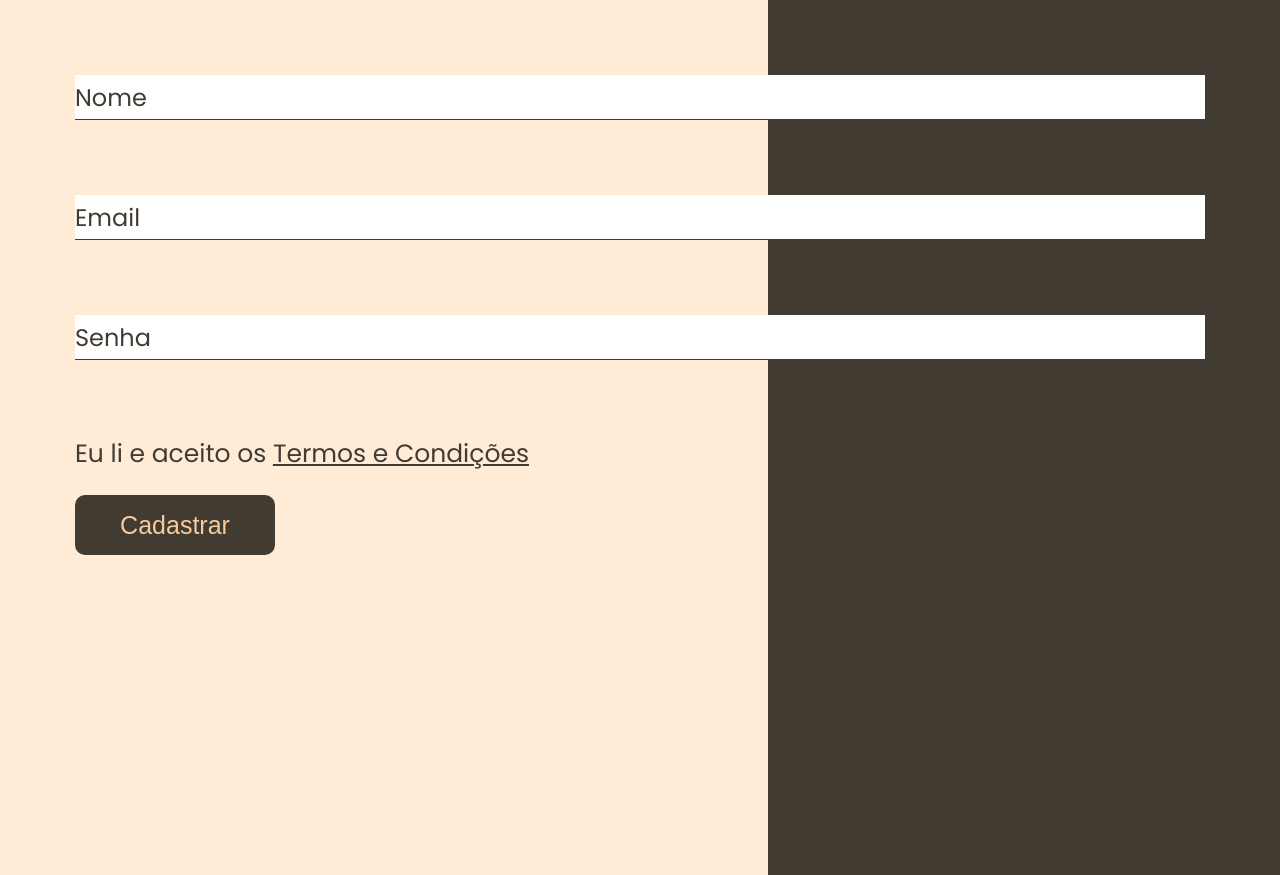
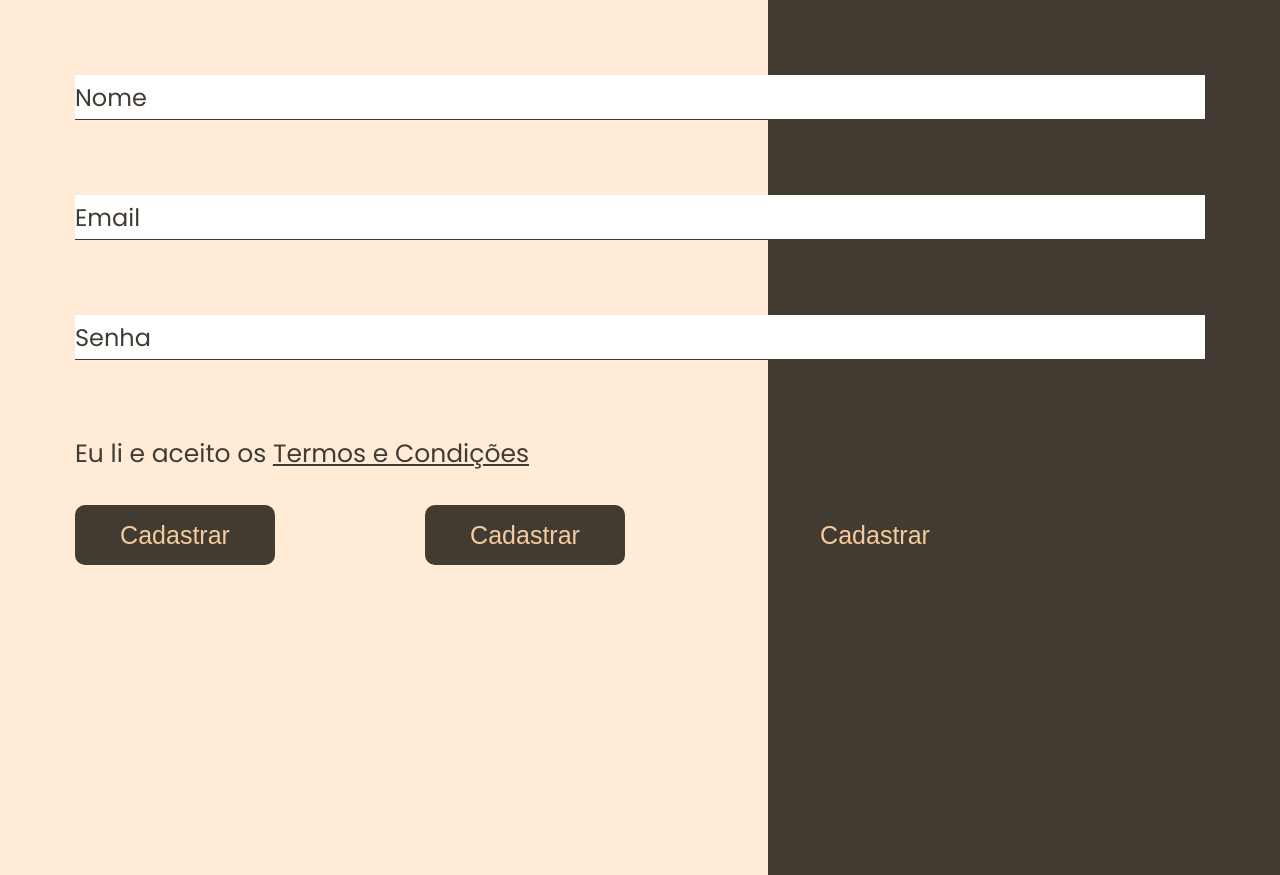
Before and after one commit to Kayke-Fujinaka/GCB-LoginPage, a Next.js app: page /register in a window 1280 px wide. Shown: the top 875 px of the page. Built offline with nearby package versions, Linux system fonts and the light colour scheme.

Commit message:
[Fix] InteractiveText or Hyperlink

```diff
--- a/src/components/Button/index.tsx
+++ b/src/components/Button/index.tsx
@@ -5,5 +5,11 @@ interface ButtonProps {
   }
 
 export const Button = ({ children }: ButtonProps) => {
-  return <S.Button>{children}</S.Button>;
+  return (
+    <>
+    <S.Button>{children}</S.Button>
+    <S.Button1>{children}</S.Button1>
+    <S.Button2>{children}</S.Button2>
+    </>
+  );
 };
--- a/src/components/Button/styles.ts
+++ b/src/components/Button/styles.ts
@@ -2,7 +2,7 @@ import styled from "styled-components";
 import theme from "../../styles/theme";
 
 export const Button = styled.button`
-  margin: 0 7.5rem;
+  margin: 10px 7.5rem;
 
   width: 20rem;
   height: 6rem;
@@ -13,3 +13,39 @@ export const Button = styled.button`
   border-radius: 1rem;
   background-color: ${theme.primaryColor};
 `;
+
+export const Button1 = styled.button`
+  margin: 10px 7.5rem;
+
+  width: 20rem;
+  height: 6rem;
+  font-size: 2.5rem;
+  font-weight: ${theme.fonts.weight.bold};
+  color: ${theme.button};
+  border: none;
+  border-radius: 1rem;
+  background-color: ${theme.primaryColor};
+  transition: .5s;
+
+  :hover {
+    background-color: #2E2923;
+  }
+`;
+
+export const Button2 = styled.button`
+  margin: 10px 7.5rem;
+
+  width: 20rem;
+  height: 6rem;
+  font-size: 2.5rem;
+  font-weight: ${theme.fonts.weight.bold};
+  color: ${theme.button};
+  border: none;
+  border-radius: 1rem;
+  background-color: ${theme.primaryColor};
+  transition: 0.5s;
+
+  :hover {
+    background-color: #52493E;
+  }
+`;
--- a/src/components/Hyperlink/index.tsx
+++ /dev/null
@@ -1,14 +0,0 @@
-import * as S from "./styles";
-
-interface HyperProps {
-  children: string;
-  hyperlink: string;
-}
-
-export const Hyperlink = ({ children, hyperlink }: HyperProps) => {
-  return (
-    <S.Hyperlink>
-      {children} <a href="#">{hyperlink}</a>
-    </S.Hyperlink>
-  );
-};
--- /dev/null
+++ b/src/components/InteractiveText/index.tsx
@@ -0,0 +1,15 @@
+import * as S from "./styles";
+
+type InteractiveTextProps = {
+  text: string;
+  hyperlink: string;
+};
+
+export const InteractiveText = (props: InteractiveTextProps) => {
+  return (
+    <S.InteractiveText>
+      {props.text}
+      <a href="#">{props.hyperlink}</a>
+    </S.InteractiveText>
+  );
+};
--- a/src/components/Hyperlink/styles.ts
+++ b/src/components/InteractiveText/styles.ts
@@ -1,7 +1,7 @@
 import styled from "styled-components";
 import theme from "../../styles/theme";
 
-export const Hyperlink = styled.p`
+export const InteractiveText = styled.p`
   margin: 0 7.5rem;
 
   width: 100%;
--- a/src/pages/register/index.tsx
+++ b/src/pages/register/index.tsx
@@ -1,7 +1,7 @@
 import React from "react";
 import Head from "next/head";
 import { Input } from "../../components/Input";
-import { Hyperlink } from "../../components/Hyperlink";
+import { InteractiveText } from "../../components/InteractiveText";
 import { Button } from "../../components/Button";
 
 export default function Register() {
@@ -37,9 +37,7 @@ export default function Register() {
         htmlFor="password"
         label="Senha"
       />
-      <Hyperlink>
-        Eu li e aceito os <a href="#">Termos e Condições</a>
-      </Hyperlink>
+      <InteractiveText text="Eu li e aceito os " hyperlink="Termos e Condições" />
       <Button>Cadastrar</Button>
     </>
   );
```
